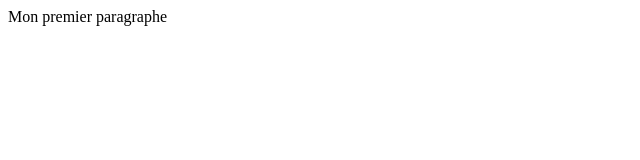
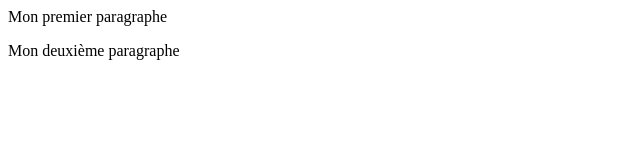
Before and after one commit to alb14/ExoOC, a plain HTML site: page index.html in a window 1280 px wide. Shown: the whole page, without its empty margins (0-640 px from the left). Drawn offline with Linux system fonts and the light colour scheme.

Commit message:
ajout d'un second paragraphe dans index.html

```diff
--- a/index.html
+++ b/index.html
@@ -1,6 +1,7 @@
 <html>
 	<body>
 		<p>Mon premier paragraphe</p>
+		<p>Mon deuxième paragraphe</p>
 	</body>
 
 </html>
```
